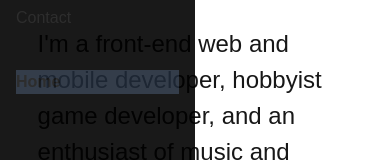
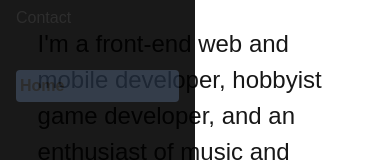
Before and after one commit to iceicles/portfolio, a Next.js app: page / in a window 390 px wide. Both pictures are taken after a click on the element 350 px from the left and 40 px from the top of the page. Shown: the part 222-382 px from the top of the page. Built offline with nearby package versions, Linux system fonts and the light colour scheme.

Commit message:
mobile nav link style updates

```diff
--- a/components/Navigation/HeaderNav/MobileHamburgerNav/index.tsx
+++ b/components/Navigation/HeaderNav/MobileHamburgerNav/index.tsx
@@ -79,7 +79,7 @@ export const MobileHamburgerNav: FC<{}> = ({}) => {
                         href={el.href}
                         styles={
                           isActive(el.href, pathname)
-                            ? 'no-underline font-bold bg-gray-800'
+                            ? 'no-underline font-bold bg-gray-800 p-1 rounded'
                             : ''
                         }
                       />
--- a/components/Navigation/HeaderNav/index.tsx
+++ b/components/Navigation/HeaderNav/index.tsx
@@ -10,7 +10,9 @@ interface HeaderNavProps {
 export const HeaderNav: FC<HeaderNavProps> = ({ value, href, styles }) => {
   return (
     <li className={styles}>
-      <Link href={href}>{value}</Link>
+      <Link href={href} className='block w-full'>
+        {value}
+      </Link>
     </li>
   );
 };
```
